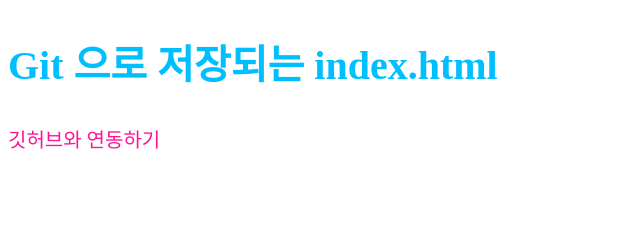
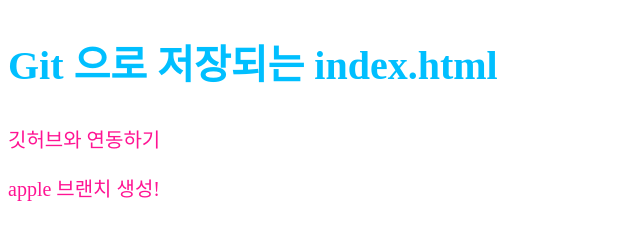
Before and after one commit to sennycho/test, a plain HTML site: page index.html in a window 1280 px wide. Shown: the whole page, without its empty margins (0-640 px from the left). Drawn offline with Linux system fonts and the light colour scheme.

Commit message:
p 태그에 branch 생성이라고 씀

```diff
--- a/index.html
+++ b/index.html
@@ -10,5 +10,6 @@
 <body>
     <h2>Git 으로 저장되는 index.html</h2>
     <P>깃허브와 연동하기</P>
+    <p>apple 브랜치 생성!</p>
 </body>
 </html>
```
